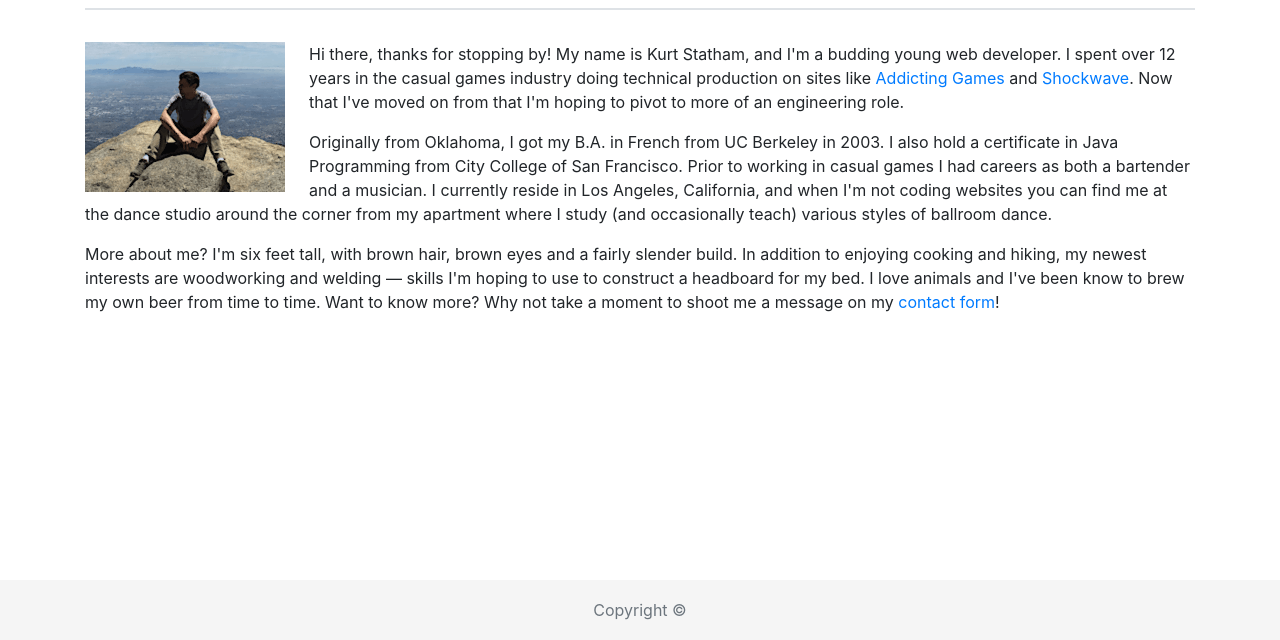
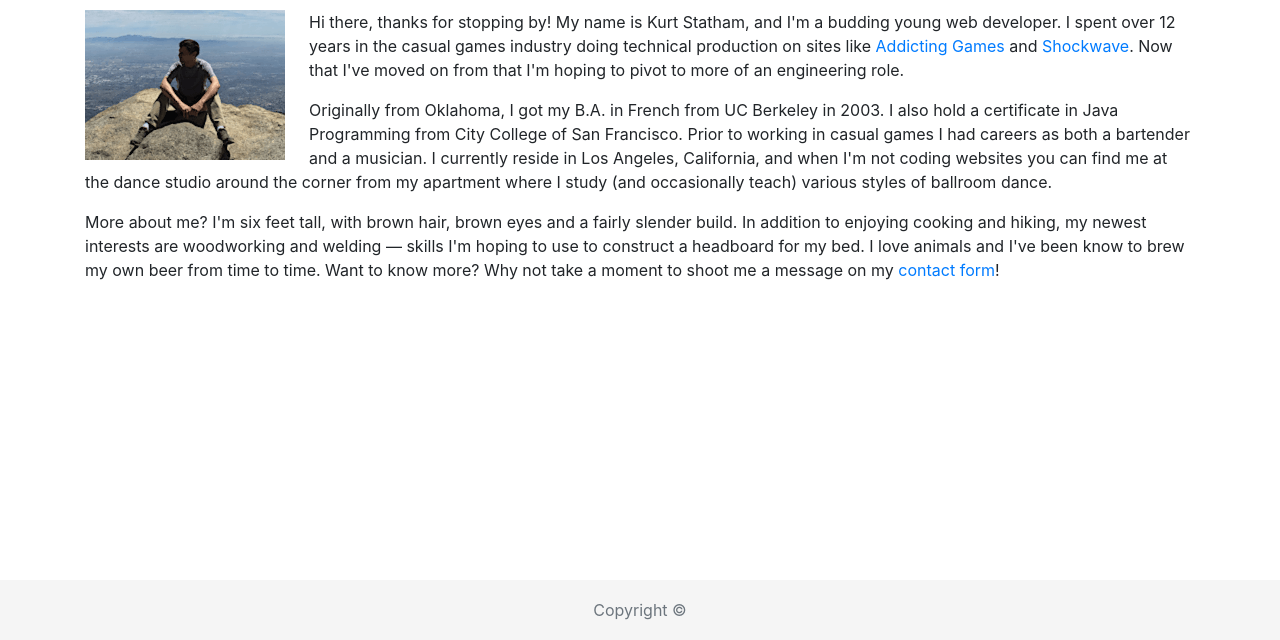
Before and after one commit to kanikas01/Bootstrap-Portfolio, a plain HTML site: page index.html in a window 1280 px wide. Shown: the part 160-800 px from the top of the page. Drawn offline with nearby package versions, Linux system fonts and the light colour scheme.

Commit message:
Adjust <hr>-related padding and margins

```diff
--- a/index.html
+++ b/index.html
@@ -42,10 +42,10 @@
       </div>
       <div class="row">
         <div class="col">
-          <hr class="border">
+          <hr class="border mt-0">
         </div>
       </div>
-      <div class="row mt-3">
+      <div class="row">
         <div class="col">
           <img class="float-left mr-4 mb-2" id="self-pic" src="assets/images/self-pic.png" alt="Kurt sitting on top of Cucamonga Peak in the Angeles National Forest">
           <p>Hi there, thanks for stopping by! My name is Kurt Statham, and I'm a budding young web developer. I spent over 12
```
Also changed, not shown: contact.html (+1 -1 lines), portfolio.html (+1 -1 lines).
